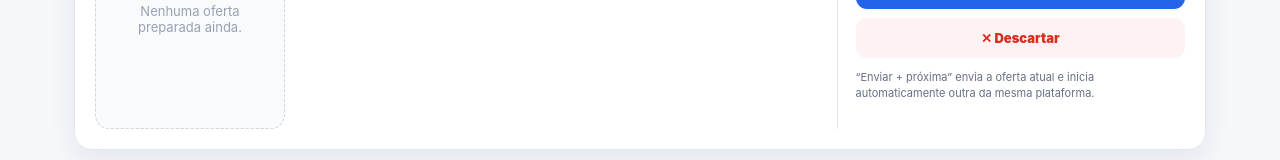
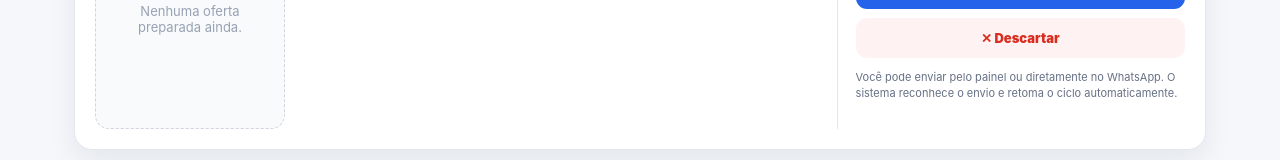
Before and after one commit to LuisAndradeDias/afiliados, a browser extension: page src/painel/public/index.html in a window 1280 px wide. Shown: the part 858-1018 px from the top of the page. Drawn offline with Linux system fonts and the light colour scheme; no server answers.

Commit message:
feat: informa deteccao de envio direto no WhatsApp

```diff
--- a/src/painel/public/index.html
+++ b/src/painel/public/index.html
@@ -674,7 +674,7 @@
             <button class="danger" data-action="preparar-cancel">✕ Descartar</button>
           </div>
           <div class="send-note">
-            “Enviar + próxima” envia a oferta atual e inicia automaticamente outra da mesma plataforma.
+            Você pode enviar pelo painel ou diretamente no WhatsApp. O sistema reconhece o envio e retoma o ciclo automaticamente.
           </div>
         </aside>
       </div>
```
